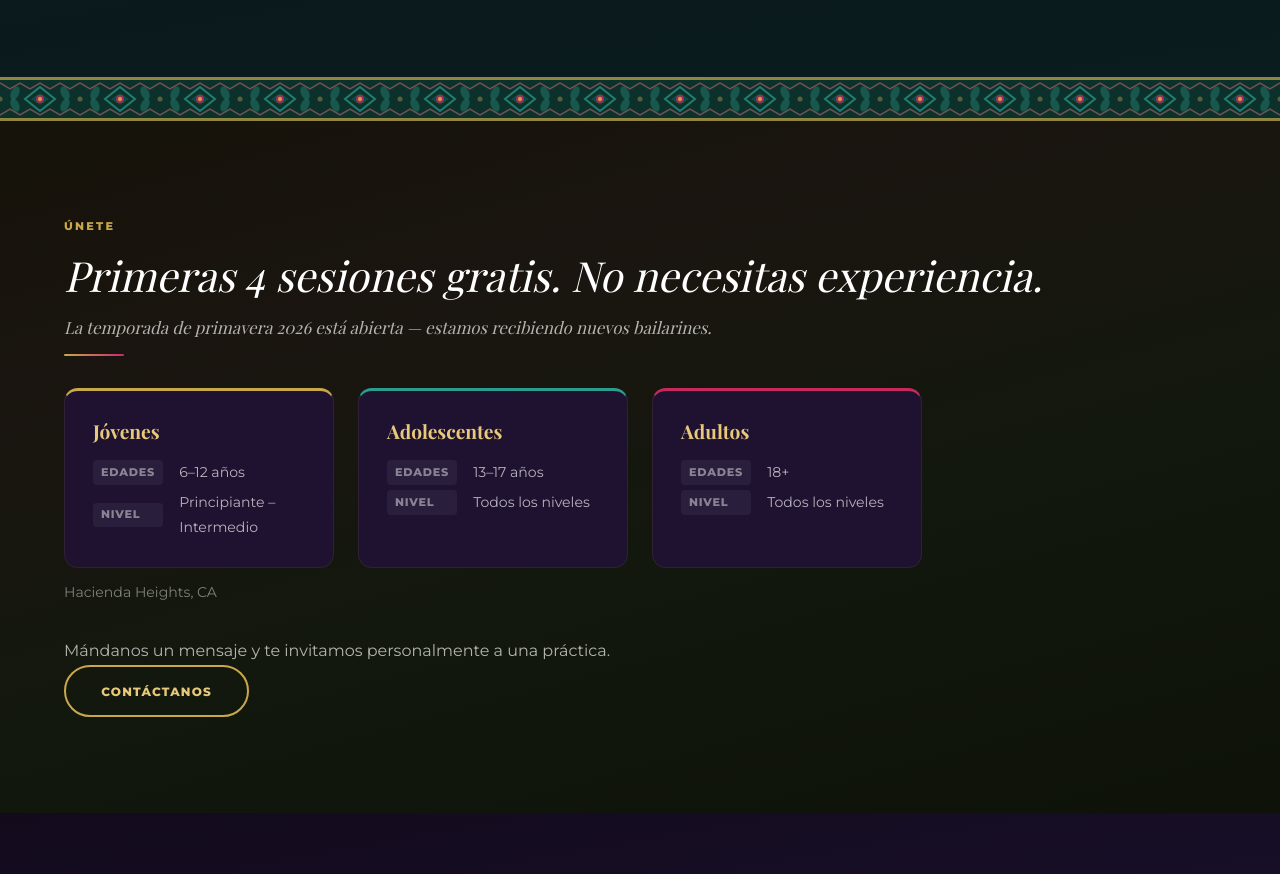
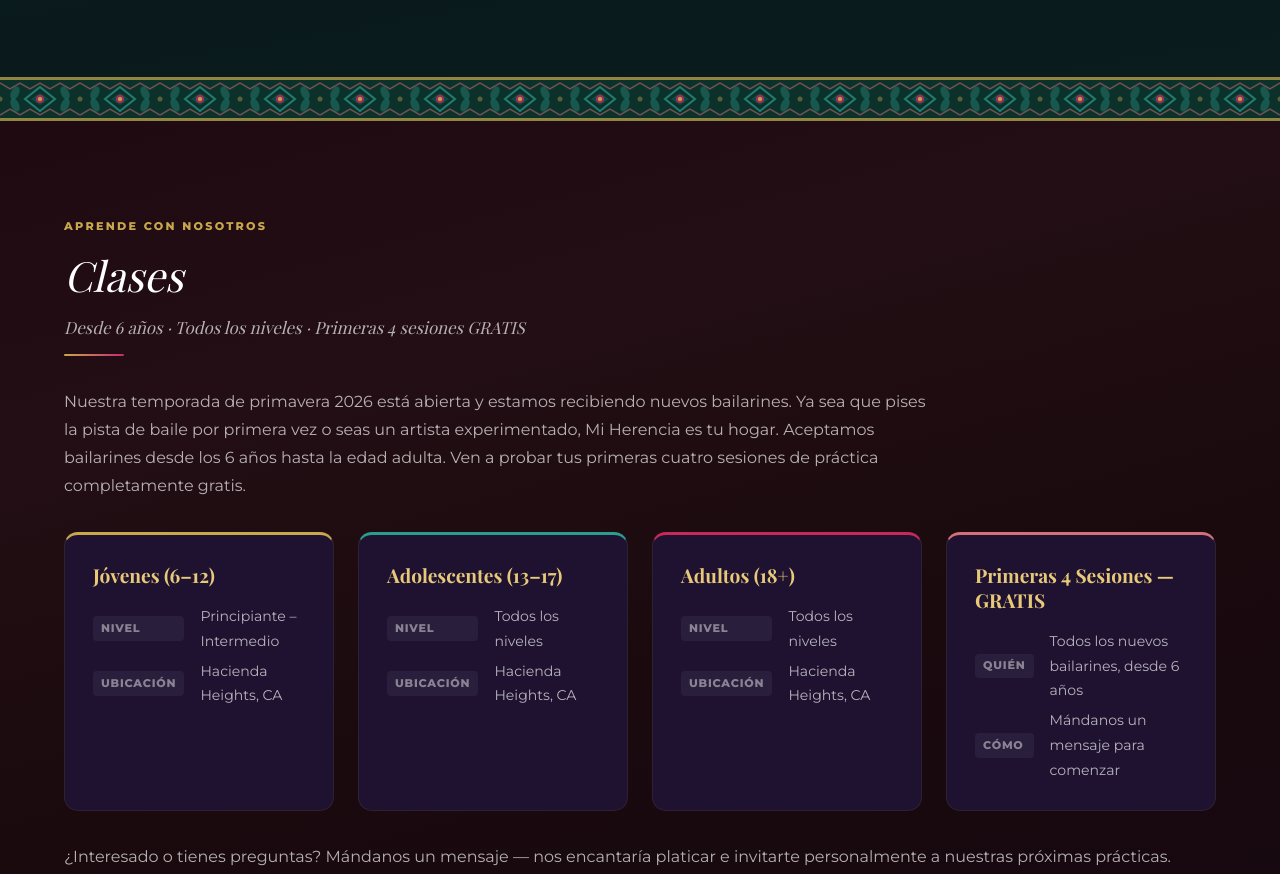
Before and after one commit to annaPerdomo/ballet-folklorico-mi-herencia, a plain HTML site: page index.html in a window 1280 px wide. Shown: the part 2240-3114 px from the top of the page. Drawn offline with nearby package versions, Linux system fonts and the light colour scheme; a web font is replaced by a local one.

Commit message:
feat: restore classes good copy

```diff
--- a/index.html
+++ b/index.html
@@ -1167,7 +1167,7 @@
        CLASSES SECTION
     ════════════════════════════════════════════════════════════ */
     #classes {
-      background: linear-gradient(165deg, #16130a 0%, #1a1510 30%, #12180e 60%, #0e1208 100%);
+      background: linear-gradient(165deg, #1e0a10 0%, #220e14 30%, #1a0a0e 60%, #160810 100%);
       padding-block: var(--section-gap);
     }
 
@@ -2398,53 +2398,62 @@
     <!-- ── CLASSES ─────────────────────────────────────────────── -->
     <section id="classes" aria-labelledby="classes-heading">
       <div class="container">
-        <span class="section-label" data-i18n="classes.label">Únete</span>
-        <h2 class="section-heading" id="classes-heading" data-i18n="classes.heading">Primeras 4 sesiones gratis. No necesitas experiencia.</h2>
-        <p class="section-subheading" data-i18n="classes.subheading">
-          La temporada de primavera 2026 está abierta — estamos recibiendo nuevos bailarines.
+        <span class="section-label" data-i18n="classes.label">Aprende Con Nosotros</span>
+        <h2 class="section-heading" id="classes-heading" data-i18n="classes.heading">Clases</h2>
+        <p class="section-subheading" style="font-style:italic;" data-i18n="classes.subheading">
+          Desde 6 años · Todos los niveles · Primeras 4 sesiones GRATIS
         </p>
         <div class="heading-rule"></div>
 
+        <p style="margin-block-start:2rem;color:var(--text-secondary);max-width:54rem;" data-i18n="classes.description">
+          Nuestra temporada de primavera 2026 está abierta y estamos recibiendo nuevos bailarines. Ya sea que pises la pista de baile por primera vez o seas un artista experimentado, Mi Herencia es tu hogar. Aceptamos bailarines desde los 6 años hasta la edad adulta. Ven a probar tus primeras cuatro sesiones de práctica completamente gratis.
+        </p>
+
         <div class="classes-grid">
           <article class="class-card">
-            <h3 data-i18n="class1.name">Jóvenes</h3>
+            <h3 data-i18n="class1.name">Jóvenes (6–12)</h3>
             <dl>
-              <dt data-i18n="class.label.ages">Edades</dt>
-              <dd data-i18n="class1.ages">6–12 años</dd>
               <dt data-i18n="class.label.level">Nivel</dt>
               <dd data-i18n="class1.level">Principiante – Intermedio</dd>
+              <dt data-i18n="class.label.location">Ubicación</dt>
+              <dd data-i18n="class1.location">Hacienda Heights, CA</dd>
             </dl>
           </article>
 
           <article class="class-card">
-            <h3 data-i18n="class2.name">Adolescentes</h3>
+            <h3 data-i18n="class2.name">Adolescentes (13–17)</h3>
             <dl>
-              <dt data-i18n="class.label.ages">Edades</dt>
-              <dd data-i18n="class2.ages">13–17 años</dd>
               <dt data-i18n="class.label.level">Nivel</dt>
               <dd data-i18n="class2.level">Todos los niveles</dd>
+              <dt data-i18n="class.label.location">Ubicación</dt>
+              <dd data-i18n="class2.location">Hacienda Heights, CA</dd>
             </dl>
           </article>
 
           <article class="class-card">
-            <h3 data-i18n="class3.name">Adultos</h3>
+            <h3 data-i18n="class3.name">Adultos (18+)</h3>
             <dl>
-              <dt data-i18n="class.label.ages">Edades</dt>
-              <dd data-i18n="class3.ages">18+</dd>
               <dt data-i18n="class.label.level">Nivel</dt>
               <dd data-i18n="class3.level">Todos los niveles</dd>
+              <dt data-i18n="class.label.location">Ubicación</dt>
+              <dd data-i18n="class3.location">Hacienda Heights, CA</dd>
+            </dl>
+          </article>
+
+          <article class="class-card">
+            <h3 data-i18n="class4.name">Primeras 4 Sesiones — GRATIS</h3>
+            <dl>
+              <dt data-i18n="class.label.who">Quién</dt>
+              <dd data-i18n="class4.who">Todos los nuevos bailarines, desde 6 años</dd>
+              <dt data-i18n="class.label.how">Cómo</dt>
+              <dd data-i18n="class4.how">Mándanos un mensaje para comenzar</dd>
             </dl>
           </article>
         </div>
 
-        <p style="margin-block-start:0.75rem;color:var(--text-muted);font-size:0.88rem;" data-i18n="classes.location">
-          Hacienda Heights, CA
+        <p style="margin-block-start:2rem;color:var(--text-secondary);" data-i18n="classes.contact">
+          ¿Interesado o tienes preguntas? Mándanos un mensaje — nos encantaría platicar e invitarte personalmente a nuestras próximas prácticas.
         </p>
-
-        <p style="margin-block-start:2rem;color:var(--text-secondary);" data-i18n="classes.contact">
-          Mándanos un mensaje y te invitamos personalmente a una práctica.
-        </p>
-        <a href="#contact" class="btn btn-gold-outline" data-i18n="classes.contactLink">Contáctanos</a>
       </div>
     </section>
 
@@ -2883,23 +2892,27 @@
         "events.showLess":      "Ver menos",
 
         // Classes
-        "classes.label":      "Únete",
-        "classes.heading":    "Primeras 4 sesiones gratis. No necesitas experiencia.",
-        "classes.subheading": "La temporada de primavera 2026 está abierta — estamos recibiendo nuevos bailarines.",
-        "class1.name":        "Jóvenes",
-        "class1.ages":        "6–12 años",
+        "classes.label":      "Aprende Con Nosotros",
+        "classes.heading":    "Clases",
+        "classes.subheading": "Desde 6 años · Todos los niveles · Primeras 4 sesiones GRATIS",
+        "classes.description":"Nuestra temporada de primavera 2026 está abierta y estamos recibiendo nuevos bailarines. Ya sea que pises la pista de baile por primera vez o seas un artista experimentado, Mi Herencia es tu hogar. Aceptamos bailarines desde los 6 años hasta la edad adulta. Ven a probar tus primeras cuatro sesiones de práctica completamente gratis.",
+        "class1.name":        "Jóvenes (6–12)",
         "class1.level":       "Principiante – Intermedio",
-        "class2.name":        "Adolescentes",
-        "class2.ages":        "13–17 años",
+        "class1.location":    "Hacienda Heights, CA",
+        "class2.name":        "Adolescentes (13–17)",
         "class2.level":       "Todos los niveles",
-        "class3.name":        "Adultos",
-        "class3.ages":        "18+",
+        "class2.location":    "Hacienda Heights, CA",
+        "class3.name":        "Adultos (18+)",
         "class3.level":       "Todos los niveles",
-        "class.label.ages":     "Edades",
+        "class3.location":    "Hacienda Heights, CA",
+        "class4.name":        "Primeras 4 Sesiones — GRATIS",
+        "class4.who":         "Todos los nuevos bailarines, desde 6 años",
+        "class4.how":         "Mándanos un mensaje para comenzar",
         "class.label.level":    "Nivel",
-        "classes.location":   "Hacienda Heights, CA",
-        "classes.contact":    "Mándanos un mensaje y te invitamos personalmente a una práctica.",
-        "classes.contactLink":"Contáctanos",
+        "class.label.location": "Ubicación",
+        "class.label.who":      "Quién",
+        "class.label.how":      "Cómo",
+        "classes.contact":    "¿Interesado o tienes preguntas? Mándanos un mensaje — nos encantaría platicar e invitarte personalmente a nuestras próximas prácticas.",
 
         // Reviews
         "reviews.label":    "Lo Que Dicen",
@@ -2998,23 +3011,27 @@
         "events.showLess":      "Show less",
 
         // Classes
-        "classes.label":      "Join Us",
-        "classes.heading":    "First 4 sessions free. No experience needed.",
-        "classes.subheading": "Spring 2026 season is open — we're welcoming new dancers.",
-        "class1.name":        "Youth",
-        "class1.ages":        "6–12",
+        "classes.label":      "Learn With Us",
+        "classes.heading":    "Classes",
+        "classes.subheading": "Ages 6 and up · All levels welcome · First 4 sessions FREE",
+        "classes.description":"Our 2026 Spring season is now open and we are welcoming new dancers! Whether you're stepping onto the dance floor for the first time or you're a seasoned performer, Mi Herencia is your home. We accept dancers from age 6 through adulthood. Come try your first four practice sessions completely free.",
+        "class1.name":        "Youth (Ages 6–12)",
         "class1.level":       "Beginner – Intermediate",
-        "class2.name":        "Teen",
-        "class2.ages":        "13–17",
+        "class1.location":    "Hacienda Heights, CA",
+        "class2.name":        "Teen (Ages 13–17)",
         "class2.level":       "All Levels",
-        "class3.name":        "Adult",
-        "class3.ages":        "18+",
+        "class2.location":    "Hacienda Heights, CA",
+        "class3.name":        "Adult (18+)",
         "class3.level":       "All Levels",
-        "class.label.ages":     "Ages",
+        "class3.location":    "Hacienda Heights, CA",
+        "class4.name":        "First 4 Sessions — FREE",
+        "class4.who":         "All new dancers, ages 6+",
+        "class4.how":         "Send us a message to get started",
         "class.label.level":    "Level",
-        "classes.location":   "Hacienda Heights, CA",
-        "classes.contact":    "Send us a message and we'll personally invite you to a practice.",
-        "classes.contactLink":"Get in Touch",
+        "class.label.location": "Location",
+        "class.label.who":      "Who",
+        "class.label.how":      "How",
+        "classes.contact":    "Interested or have questions? Send us a message — we'd love to chat and personally invite you to our upcoming practices.",
 
         // Reviews
         "reviews.label":    "What People Say",
```
